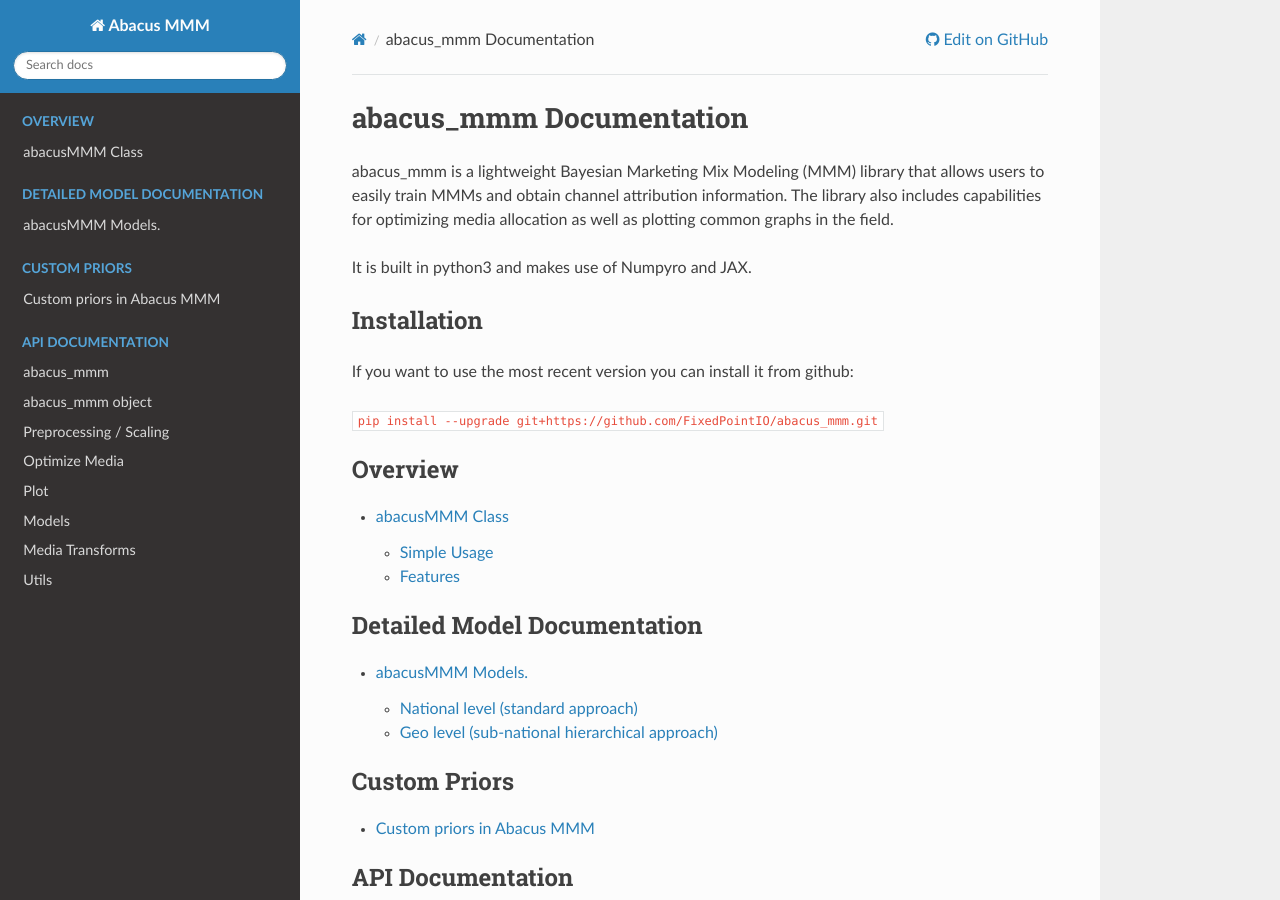
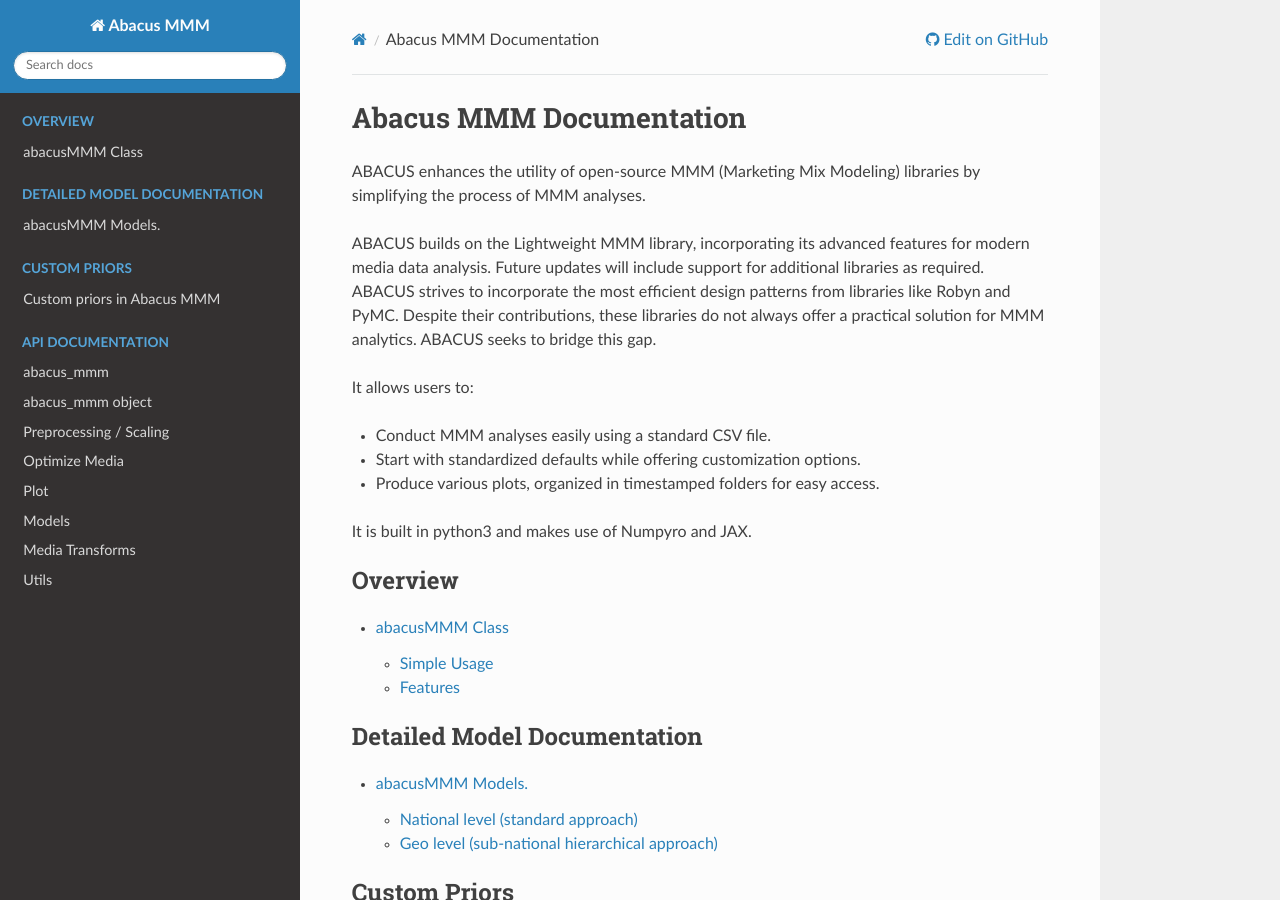
Before and after one commit to FixedPointIO/abacus_mmm, a Sphinx documentation site: the page built from docs/index.rst, in a window 1280 px wide and 900 px high. Built offline with Sphinx 7.4.7 and the Read the Docs theme 2.0.0, drawn with Linux system fonts in a browser that asks for light colours; pages that are not in the unit, such as notebooks, are missing from menus.

Commit message:
Update index.rst

```diff
--- a/docs/index.rst
+++ b/docs/index.rst
@@ -1,21 +1,19 @@
 :github_url: https://github.com/FixedPointIO/abacus_mmm/tree/main/docs
 
-abacus_mmm Documentation
+Abacus MMM Documentation
 ========================
 
-abacus_mmm is a lightweight Bayesian Marketing Mix Modeling (MMM)
-library that allows users to easily train MMMs and obtain channel attribution
-information. The library also includes capabilities for optimizing media
-allocation as well as plotting common graphs in the field.
+ABACUS enhances the utility of open-source MMM (Marketing Mix Modeling) libraries by simplifying the process of MMM analyses.
+
+ABACUS builds on the Lightweight MMM library, incorporating its advanced features for modern media data analysis. Future updates will include support for additional libraries as required. ABACUS strives to incorporate the most efficient design patterns from libraries like Robyn and PyMC. Despite their contributions, these libraries do not always offer a practical solution for MMM analytics. ABACUS seeks to bridge this gap.
+
+It allows users to:
+
+- Conduct MMM analyses easily using a standard CSV file.
+- Start with standardized defaults while offering customization options.
+- Produce various plots, organized in timestamped folders for easy access.
 
 It is built in python3 and makes use of Numpyro and JAX.
-
-Installation
-------------
-
-If you want to use the most recent version you can install it from github:
-
-``pip install --upgrade git+https://github.com/FixedPointIO/abacus_mmm.git``
 
 .. toctree::
    :caption: Overview
```
